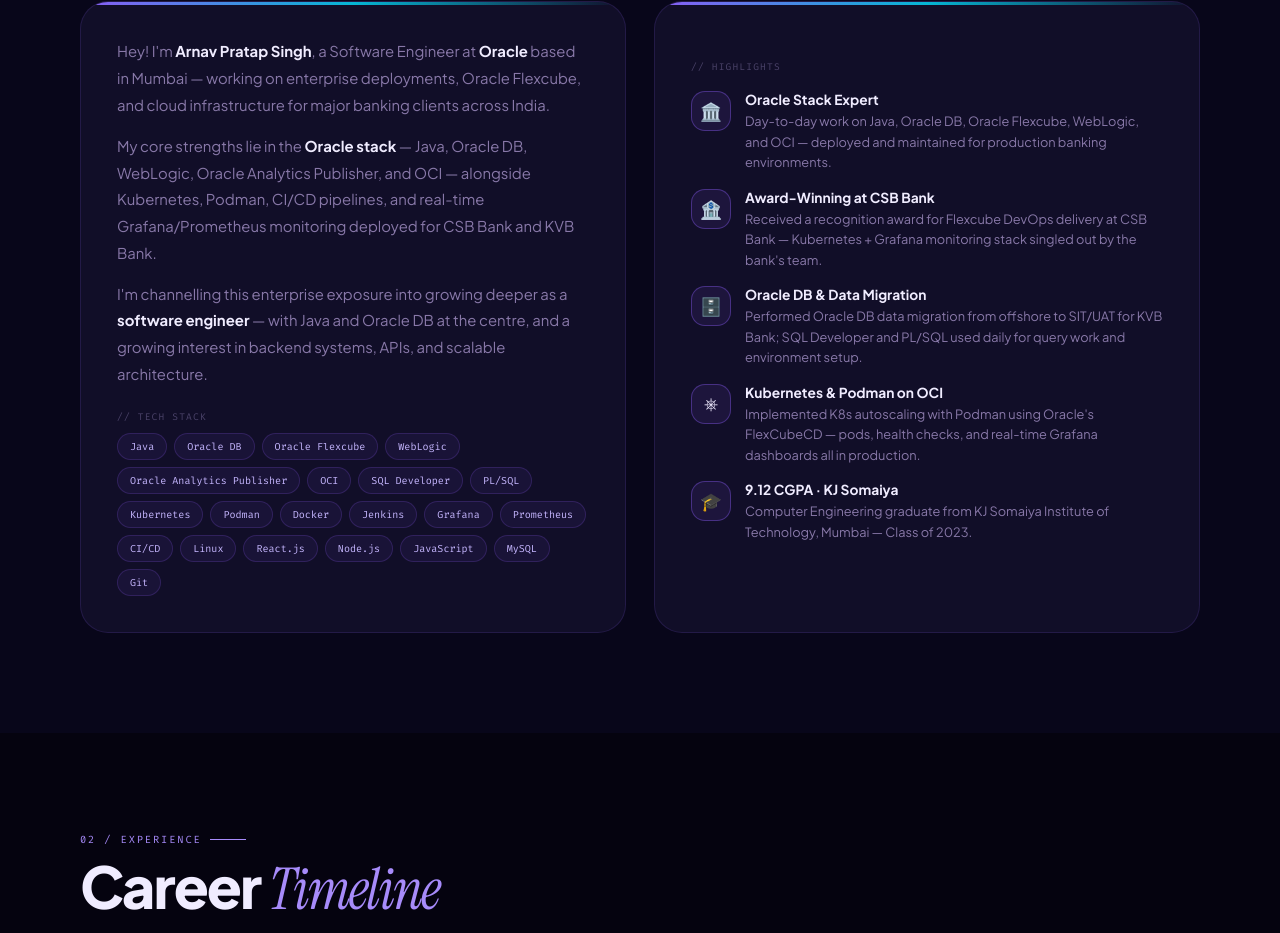
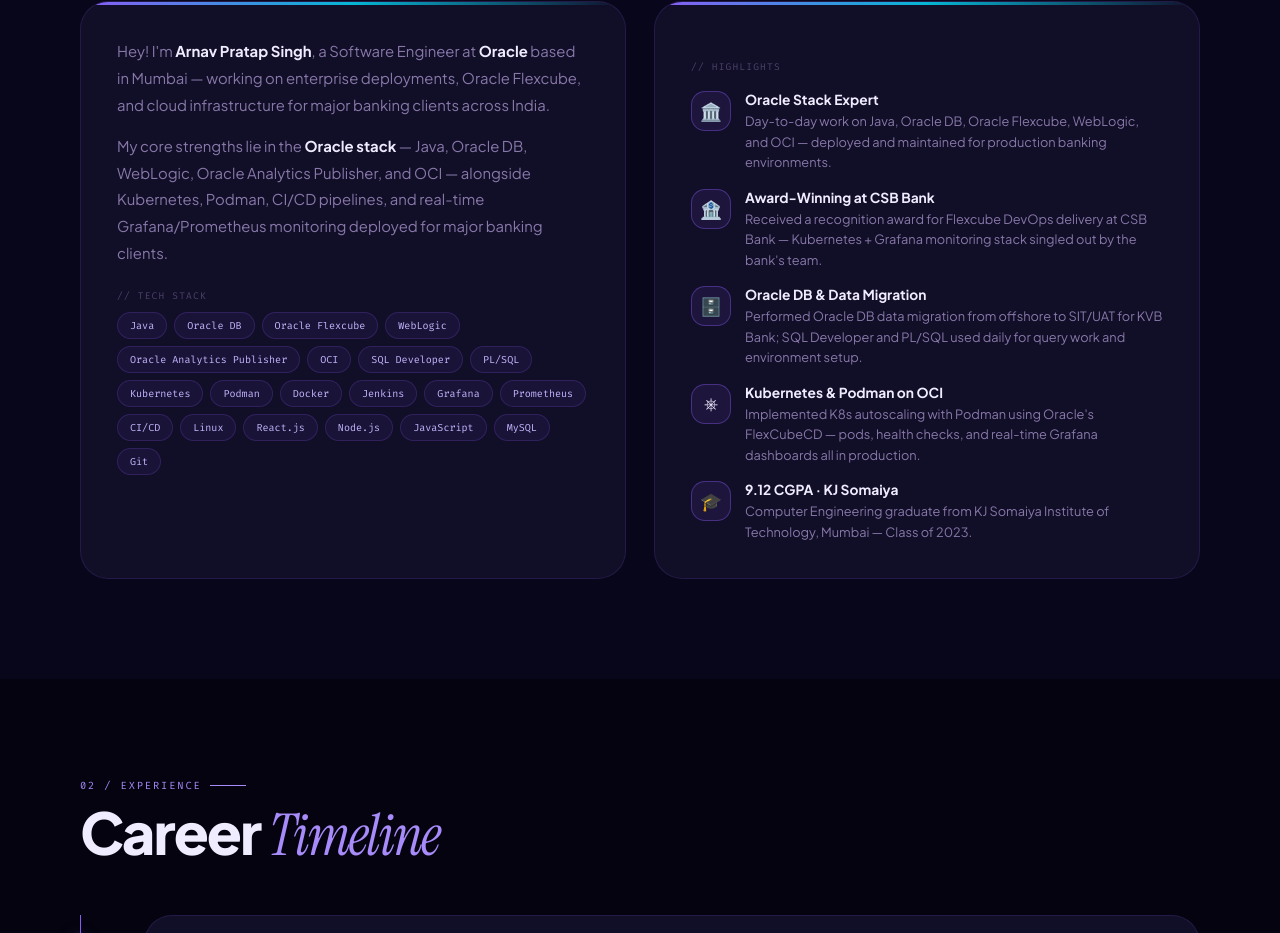
Before and after one commit to arnav7777/arnavpratapsingh, a plain HTML site: page portfolio.html in a window 1280 px wide. Shown: the part 1034-1967 px from the top of the page. Drawn offline with Linux system fonts and the light colour scheme.

Commit message:
new code push

```diff
--- a/portfolio.html
+++ b/portfolio.html
@@ -249,8 +249,8 @@ footer{border-top:1px solid var(--border);padding:26px 80px;display:flex;justify
   <div class="about-grid">
     <div class="a-card reveal">
       <p class="ap">Hey! I'm <strong>Arnav Pratap Singh</strong>, a Software Engineer at <strong>Oracle</strong> based in Mumbai — working on enterprise deployments, Oracle Flexcube, and cloud infrastructure for major banking clients across India.</p>
-      <p class="ap">My core strengths lie in the <strong>Oracle stack</strong> — Java, Oracle DB, WebLogic, Oracle Analytics Publisher, and OCI — alongside Kubernetes, Podman, CI/CD pipelines, and real-time Grafana/Prometheus monitoring deployed for CSB Bank and KVB Bank.</p>
-      <p class="ap">I'm channelling this enterprise exposure into growing deeper as a <strong>software engineer</strong> — with Java and Oracle DB at the centre, and a growing interest in backend systems, APIs, and scalable architecture.</p>
+      <p class="ap">My core strengths lie in the <strong>Oracle stack</strong> — Java, Oracle DB, WebLogic, Oracle Analytics Publisher, and OCI — alongside Kubernetes, Podman, CI/CD pipelines, and real-time Grafana/Prometheus monitoring deployed for major banking clients.</p>
+      <!-- <p class="ap">I'm channelling this enterprise exposure into growing deeper as a <strong>software engineer</strong> — with Java and Oracle DB at the centre, and a growing interest in backend systems, APIs, and scalable architecture.</p> -->
       <div class="stack-lbl">// TECH STACK</div>
       <div class="stack-chips">
         <span class="sc">Java</span><span class="sc">Oracle DB</span><span class="sc">Oracle Flexcube</span><span class="sc">WebLogic</span>
```
